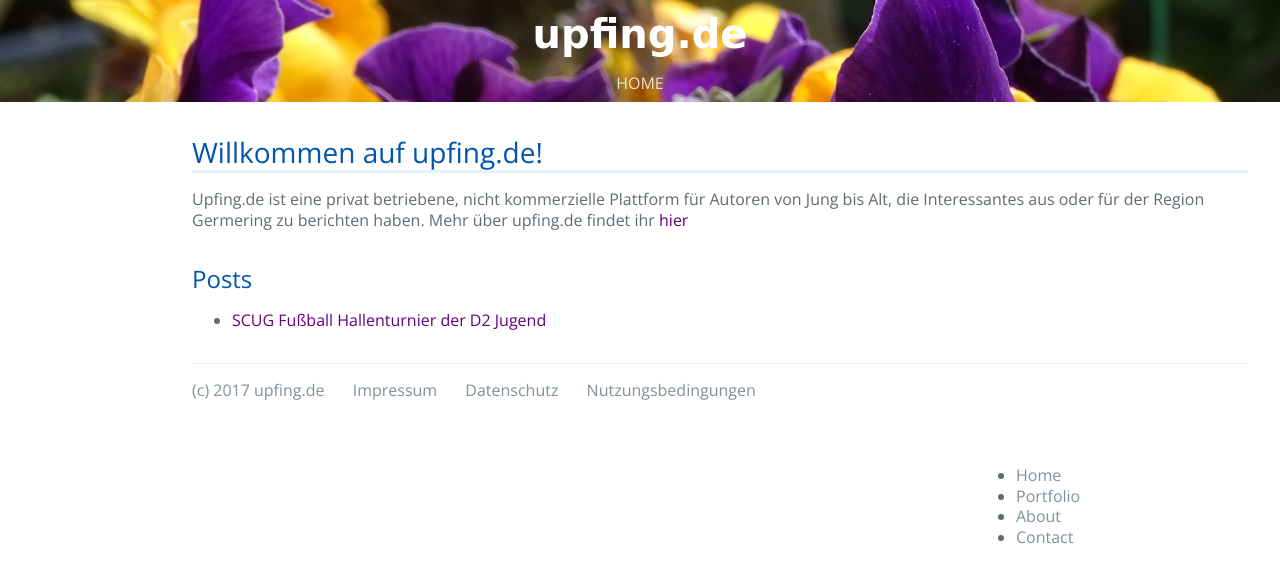
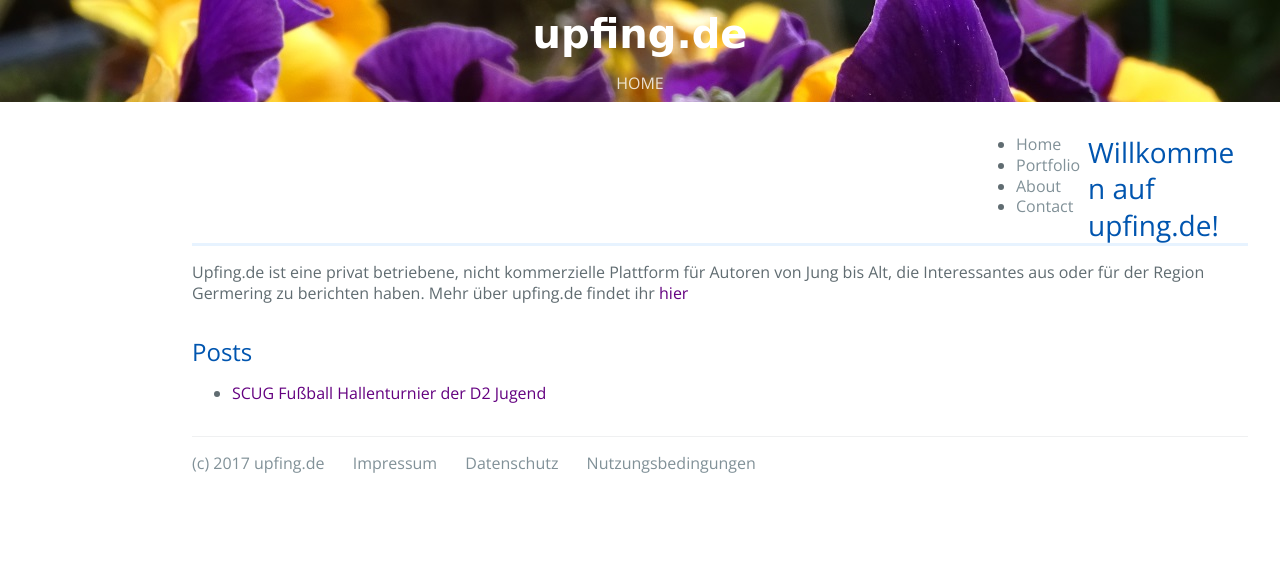
Before and after one commit to croedel/upfing, a Jekyll site: the page built from README.md, in a window 1280 px wide. Shown: the top 583 px of the page. Built offline with Jekyll 4.4.1, drawn with Linux system fonts in a browser that asks for light colours; our own code applies the rules of GitHub Pages for plain Markdown files; the repository's description, which GitHub fills in, is left out.

Commit message:
Update default.html

```diff
--- a/_layouts/default.html
+++ b/_layouts/default.html
@@ -15,6 +15,16 @@
       <a href="{{ site.github.url }}" class="project-links">HOME</a>
     </section>
 
+    <!-- Navigation -->
+    <nav id="navigation" class="clearfix">
+        <ul>
+            <li><a href="#" class="menu-links">Home</a></li>
+            <li><a href="#" class="menu-links">Portfolio</a></li>
+            <li><a href="#" class="menu-links">About</a></li>
+            <li><a href="#" class="menu-links">Contact</a></li>
+        </ul>
+    </nav>
+
     <section class="main-content">
       {{ content }}
 
@@ -28,16 +38,6 @@
       </footer>
     </section>
 
-    <!-- Navigation -->
-    <nav id="rightcol" class="clearfix">
-        <ul>
-            <li><a href="#" class="menu-links">Home</a></li>
-            <li><a href="#" class="menu-links">Portfolio</a></li>
-            <li><a href="#" class="menu-links">About</a></li>
-            <li><a href="#" class="menu-links">Contact</a></li>
-        </ul>
-    </nav>
-
     {% if site.google_analytics %}
       <script type="text/javascript">
         (function(i,s,o,g,r,a,m){i['GoogleAnalyticsObject']=r;i[r]=i[r]||function(){
```
